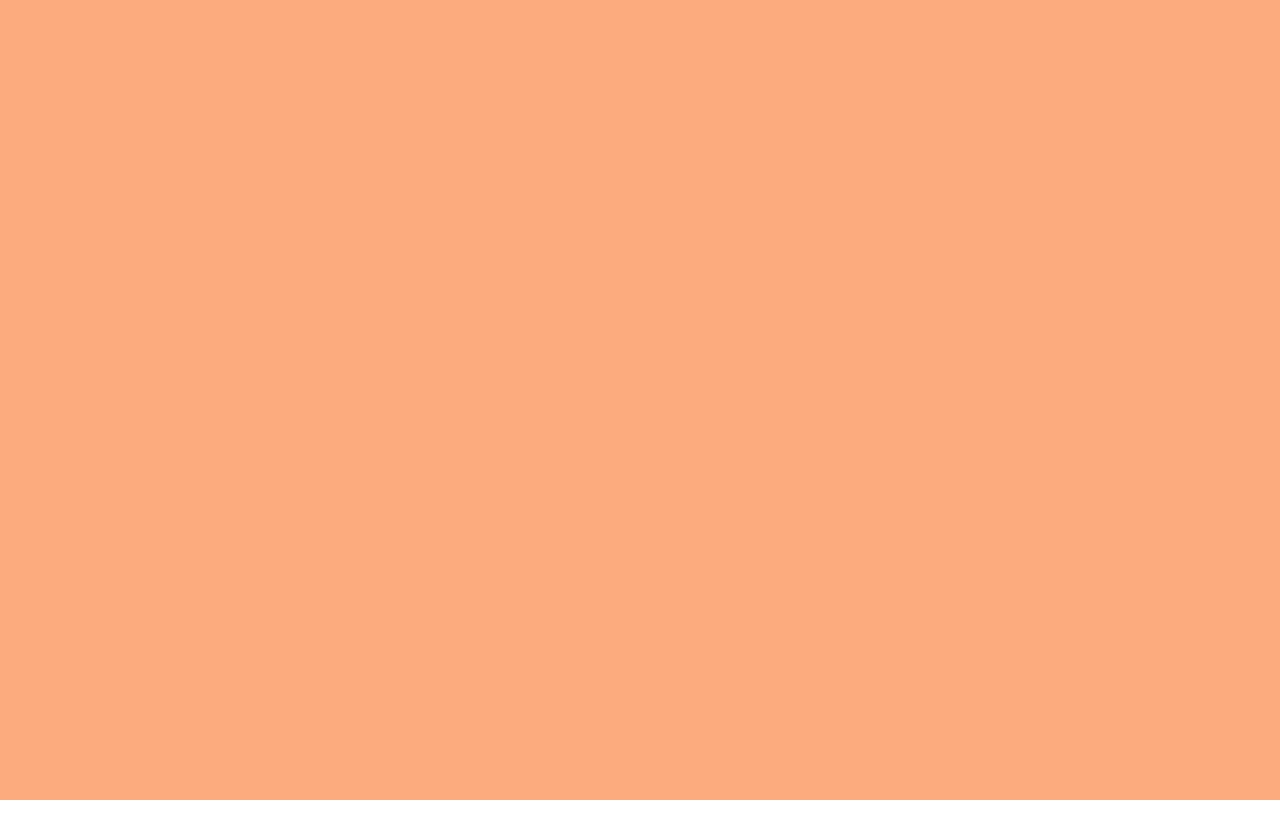
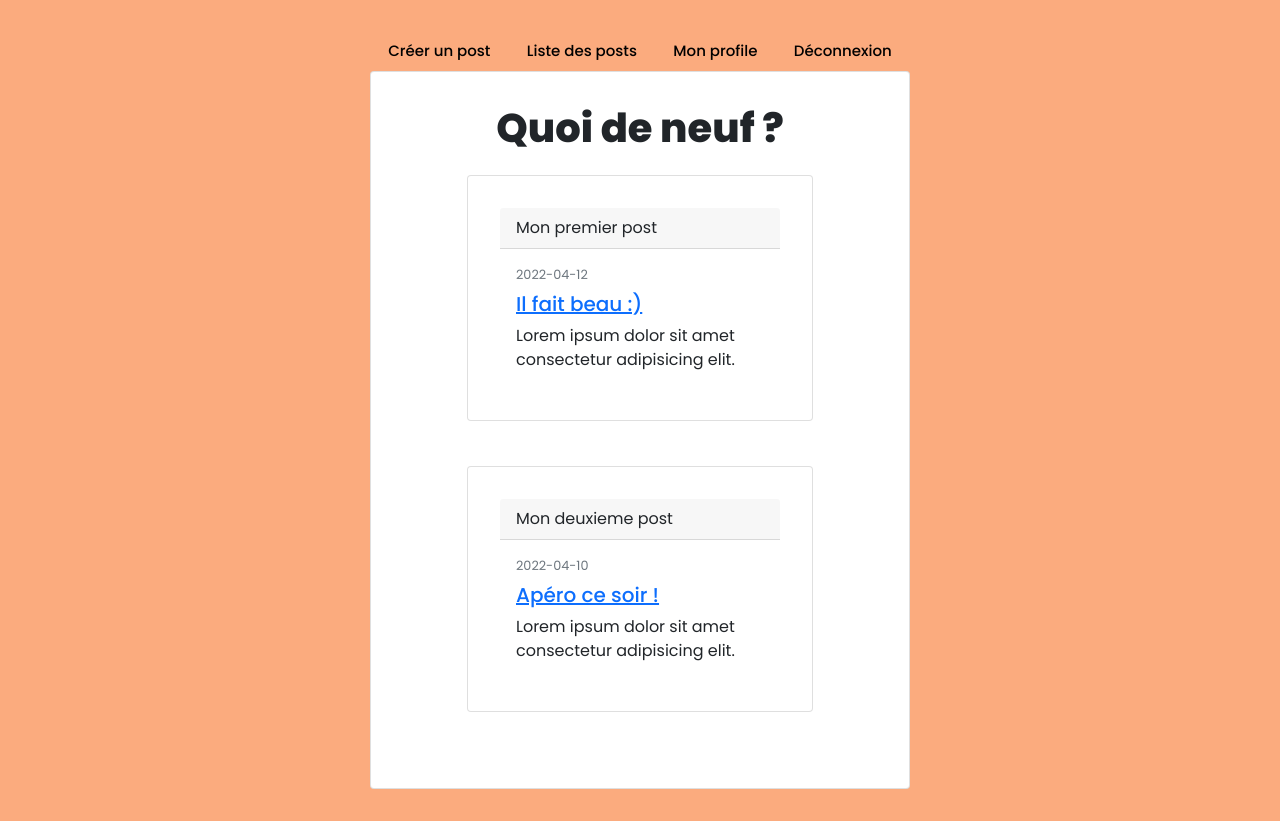
Before and after one commit to JingFERMENT/Groupomania, a Vue app in the folder frontend/: page /list in a window 1280 px wide. Before the commit this address had no page. Before the commit the page ends 800 px from the top, so only its background shows below. Built offline with nearby package versions, Linux system fonts and the light colour scheme.

Commit message:
modification upload image (back + front) + ajout listPost

```diff
--- a/frontend/src/components/NavBar.vue
+++ b/frontend/src/components/NavBar.vue
@@ -4,13 +4,13 @@
       <router-link to="/post" class="nav-link">Créer un post</router-link>
     </li>
     <li class="nav-item">
-      <router-link to="/posts" title="Liste des posts" class="nav-link">Liste des posts</router-link>
+      <router-link to="/list" title="Liste des posts" class="nav-link">Liste des posts</router-link>
     </li>
     <li class="nav-item">
-      <router-link to="/profile" title="Mon compte" class="nav-link">Mon profile</router-link>
+      <router-link to="/profile" title="Mon profile" class="nav-link">Mon profile</router-link>
     </li>
     <li class="nav-item">
-      <router-link to="/logout" title="Mon compte" class="nav-link">Déconnexion</router-link>
+      <router-link to="/logout" title="Déconnexion" class="nav-link">Déconnexion</router-link>
     </li>
   </ul>
 </template>
--- a/frontend/src/router/index.js
+++ b/frontend/src/router/index.js
@@ -1,7 +1,8 @@
 import { createWebHistory, createRouter } from "vue-router";
 import ConnectView from "@/views/ConnectView.vue";
 import ProfileView from "@/views/ProfileView.vue";
-import PostView from "@/views/PostView.vue";
+import MyPostView from "@/views/MyPostView.vue";
+import ListOfPostsView from "@/views/ListOfPostsView.vue";
 
 const routes = [
   {
@@ -19,7 +20,13 @@ const routes = [
   {
     name: 'post',
     path: '/post',
-    component: PostView,
+    component: MyPostView,
+  },
+
+  {
+    name: 'list',
+    path: '/list',
+    component: ListOfPostsView,
   }
 ]
 
--- /dev/null
+++ b/frontend/src/views/ListOfPostsView.vue
@@ -0,0 +1,91 @@
+<template>
+  <NavBar />
+
+  <div class="card">
+    <h1 class="card__title">Quoi de neuf ?</h1>
+
+    <div class="container-fluid gedf-wrapper">
+      <div class="row">
+        <div class=" gedf-main">
+          <div class="card gedf-card" v-for="post in posts" :key="post.id">
+            <div class="card-header">{{ post.infos }}</div>
+            <div class="card-body">
+              <div class="text-muted h7 mb-2">
+                <i class="fa fa-clock-o"></i> {{ post.createdAt }}
+              </div>
+              <a class="card-link" href="#">
+                <h5 class="card-title">
+                 {{ post.title }}
+                </h5>
+              </a>
+              <p class="card-text">
+                {{ post.description }}
+              </p>
+            </div>
+          </div>
+        </div>
+      </div>
+    </div>
+  </div>
+</template>
+
+<script>
+import NavBar from '../components/NavBar.vue';
+
+export default {
+  name: "ListOfPostsView",
+    components: {
+    NavBar,
+  },
+  data: function () {
+    return {
+      posts: [
+        {
+          'id': 1,
+          'infos': 'Mon premier post',
+          'createdAt': '2022-04-12',
+          'title': 'Il fait beau :)',
+          'description': 'Lorem ipsum dolor sit amet consectetur adipisicing elit.'
+        },
+        {
+          'id': 2,
+          'infos': 'Mon deuxieme post',
+          'createdAt': '2022-04-10',
+          'title': 'Apéro ce soir !',
+          'description': 'Lorem ipsum dolor sit amet consectetur adipisicing elit.'
+        }
+      ]
+    };
+  },
+};
+</script>
+
+<style scoped>
+body {
+  background-color: #eeeeee;
+}
+
+.h7 {
+  font-size: 0.8rem;
+}
+
+.gedf-wrapper {
+  margin-top: 0.97rem;
+}
+
+@media (min-width: 992px) {
+  .gedf-main {
+    padding-left: 4rem;
+    padding-right: 4rem;
+  }
+  .gedf-card {
+    margin-bottom: 2.77rem;
+  }
+}
+
+/**Reset Bootstrap*/
+.dropdown-toggle::after {
+  content: none;
+  display: none;
+}
+</style>
--- a/frontend/src/views/PostView.vue
+++ b/frontend/src/views/MyPostView.vue
@@ -3,10 +3,10 @@
   <NavBar />
   <div class="card">
     <h1 class="card__title">Quoi de neuf ?</h1>
-    <div class="errorMessage" v-if="status =='error_sendPost'">
+    <div class="errorMessage" v-if="status == 'error_sendPost'">
       Une erreur est survenue !
     </div>
-    <div class="successMessage" v-if="status =='success_sendPost'">
+    <div class="successMessage" v-if="status == 'success_sendPost'">
       Publication réussie !
     </div>
     <div class="form-row">
@@ -16,7 +16,7 @@
       <textarea v-model="description" class="form-row__input" type="text" placeholder="Ecrivez quelques choses ..."
         name="description"></textarea>
     </div>
-    <img class="image_post" :src="imageToUpload" />
+    <img class="image_post" :src="imageUrl" />
     <!-- personnalisé le bouton "ajouter une photo" -->
     <label for="file-upload" class="custom-file-upload">
       Ajouter une image ...
@@ -30,7 +30,7 @@
 import NavBar from '../components/NavBar.vue';
 
 export default {
-  name: "PostView",
+  name: "MyPostView",
   components: {
     NavBar,
   },
@@ -39,6 +39,7 @@ export default {
       userId: "",
       title: "",
       description: "",
+      imageUrl: "",
       imageToUpload: "",
       status: ""
     };
@@ -50,19 +51,18 @@ export default {
     },
 
     sendPost: function () {
+      const localStorageData = JSON.parse(localStorage.getItem("data"));
+
       const formData = new FormData();
       formData.append("image", this.imageToUpload);
       formData.append("title", this.title);
       formData.append("description", this.description);
-
-
-      const localStorageData = JSON.parse(localStorage.getItem("data"));
       formData.append("userId", localStorageData.userId);
 
       const options = {
         method: "POST",
         body: formData,
-        headers: { Authorization: "Bearer " + localStorageData.token},
+        headers: { Authorization: "Bearer " + localStorageData.token },
       };
 
       fetch("http://localhost:3000/api/post/", options)
@@ -70,22 +70,17 @@ export default {
           if (response.status == 401 || response.status == 400 || response.status == 404) {
             this.status = "error_sendPost";
           } else {
-            response.json().then(() => {
-              this.userId = "",
-              this.imageToUpload = "",
-              this.description = "",
-              this.title = "",
-              this.status = "success_sendPost";
+            response.json().then((formData) => {
+              this.imageUrl = formData.post.imageUrl,
+                this.imageToUpload = "",
+                this.status = "success_sendPost";
+              this.$router.push("/list")
+
             });
           }
         })
         .catch((error) => console.log(error));
     },
-
-
-
-
-
   }
 };
 </script>
```
Also changed, not shown: frontend/src/App.vue (+13 -0 lines), 1 other file (tests, documents, lock files or other folders).
